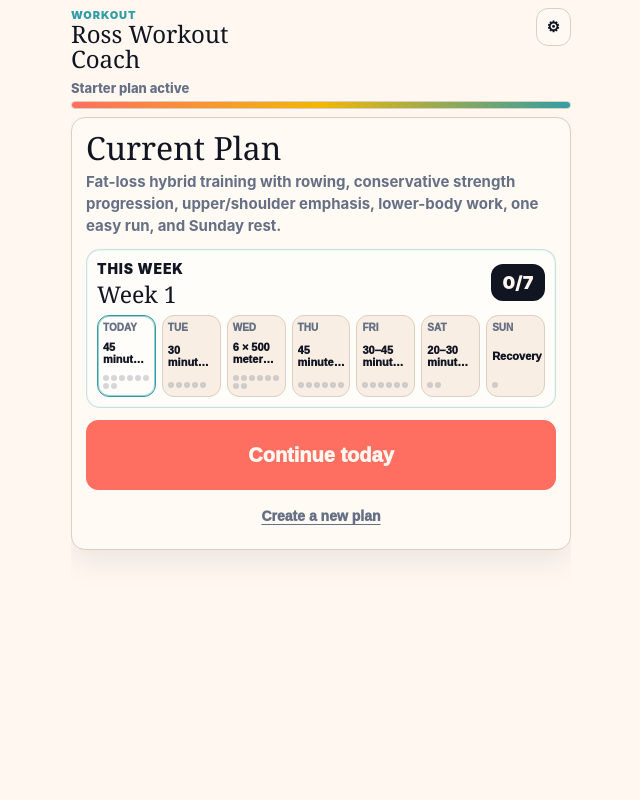
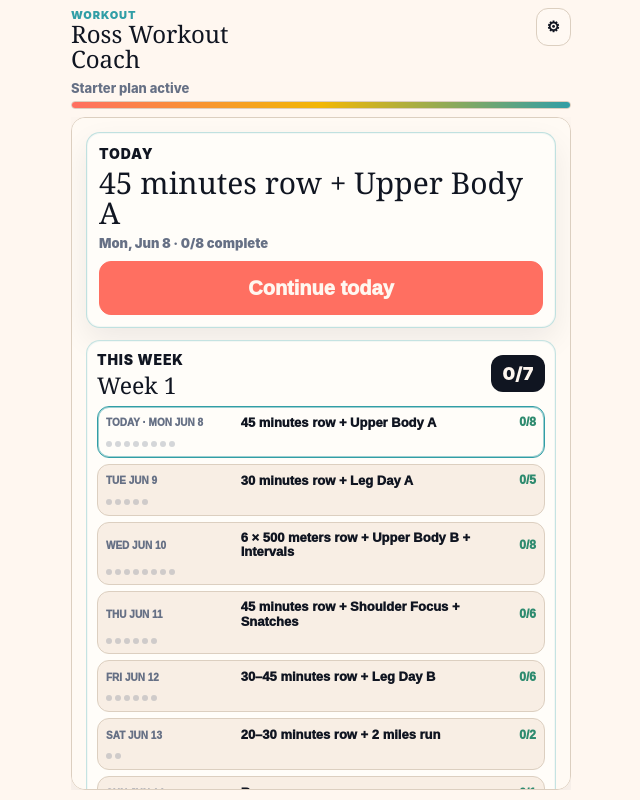
Before and after one commit to rosscrossapplesauce/ross-workout-app, a website: page index.html in a window 1280 px wide. Shown: the whole page, without its empty margins (319-959 px from the left). Drawn offline with Linux system fonts and the light colour scheme.

Commit message:
Simplify home visual hierarchy (#57)

```diff
--- a/app.js
+++ b/app.js
@@ -471,17 +471,34 @@ function homeWeekMarkup(model){
       </div>
     </section>`;
 }
+function homeTodayMarkup(model){
+  if(!model || !model.days || !model.days.length) return "";
+  const todayEntry = model.days.find(entry => entry.today) || model.days.find(entry => entry.current) || model.days[0];
+  const focus = dayFocus(todayEntry.day);
+  const dateLabel = planDateLabel(todayEntry.weekIndex, todayEntry.dayIndex) || todayEntry.day.day || "Today";
+  const itemLabel = todayEntry.items.length ? `${todayEntry.completed}/${todayEntry.items.length} complete` : "Recovery";
+  return `
+    <section class="todaySnapshot" aria-label="Today">
+      <div>
+        <div class="summaryTitle">Today</div>
+        <div class="todayTitle">${escapeHtml(focus)}</div>
+        <div class="todayMeta">${escapeHtml(dateLabel)} · ${escapeHtml(itemLabel)}</div>
+      </div>
+      <button class="primary continueBtn" onclick="continueCurrentPlan()">Continue today</button>
+    </section>`;
+}
 function homeWeekDayMarkup(entry){
   const focus = dayFocus(entry.day);
   const done = entry.items.length && entry.completed >= entry.items.length;
   const partial = entry.completed > 0 && !done;
   const label = planDateLabel(entry.weekIndex, entry.dayIndex) || entry.day.day || `Day ${entry.dayIndex + 1}`;
-  const shortLabel = label.split(",")[0].replace(/\s+\d+$/, "");
+  const shortLabel = label.replace(/,\s*/g, " ");
   return `
     <button type="button" class="weekDay ${entry.today ? "today" : ""} ${done ? "done" : ""} ${partial ? "partial" : ""}" onclick="jumpHomeToDay(${entry.weekIndex}, ${entry.dayIndex})">
-      <span>${escapeHtml(entry.today ? "Today" : shortLabel)}</span>
+      <span class="weekDayLabel">${escapeHtml(entry.today ? `Today · ${shortLabel}` : shortLabel)}</span>
       <strong>${escapeHtml(focus)}</strong>
-      <div class="weekDayDots">
+      <span class="weekDayCount">${entry.items.length ? `${entry.completed}/${entry.items.length}` : "Rest"}</span>
+      <div class="weekDayDots" aria-hidden="true">
         ${entry.items.length ? entry.items.map((item, index) => `<i class="${index < entry.completed ? "done" : ""}"></i>`).join("") : `<i class="done recovery"></i>`}
       </div>
     </button>`;
@@ -518,13 +535,9 @@ function renderHome(){
   $("overviewBtn").onclick = renderSettings;
   $("screen").innerHTML = `
     <section class="homePanel scrollPanel">
-      <div>
-        <div class="homeTitle">Current Plan</div>
-        <div class="homeText">${escapeHtml(activePlan.summary || "Fat-loss hybrid training with rowing, conservative strength progression, upper/shoulder emphasis, lower-body work, one easy run, and Sunday rest.")}</div>
-      </div>
+      ${homeTodayMarkup(homeWeek)}
       ${homeWeekMarkup(homeWeek)}
       <div class="homeActions">
-        <button class="primary continueBtn" onclick="continueCurrentPlan()">Continue today</button>
         <button class="textBtn" onclick="renderPlanStart()">Create a new plan</button>
       </div>
       ${planMessage && planMessageScope !== "settings" ? `<div class="planMessage">${escapeHtml(planMessage)}</div>` : ""}
--- a/style.css
+++ b/style.css
@@ -49,19 +49,23 @@ body[data-mode="settings"] main{justify-content:flex-start}
 .homeTitle{font-family:Georgia,"Times New Roman",serif;font-size:32px;line-height:.98;font-weight:500;letter-spacing:0}
 .homeText{font-size:15px;line-height:1.45;color:var(--muted);font-weight:750;margin-top:8px}
 .homeActions{display:flex;flex-direction:column;gap:8px}
-.continueBtn{min-height:70px;font-size:22px}
+.continueBtn{min-height:54px;font-size:19px}
+.todaySnapshot{background:#fffdf9;border:1px solid rgba(49,158,166,.3);border-radius:14px;padding:12px;display:flex;flex-direction:column;gap:10px;box-shadow:0 12px 30px rgba(16,21,33,.07),inset 0 0 0 1px rgba(49,158,166,.06)}
+.todayTitle{font-family:Georgia,"Times New Roman",serif;font-size:30px;line-height:1;font-weight:500;letter-spacing:0;display:-webkit-box;-webkit-line-clamp:2;-webkit-box-orient:vertical;overflow:hidden}
+.todayMeta{margin-top:7px;color:var(--muted);font-size:13px;font-weight:900}
 .weekSnapshot{background:#fffdf9;border:1px solid rgba(49,158,166,.28);border-radius:14px;padding:10px;display:flex;flex-direction:column;gap:9px;box-shadow:inset 0 0 0 1px rgba(49,158,166,.06)}
 .weekSnapshotTop{display:flex;align-items:center;justify-content:space-between;gap:10px}
 .weekSnapshotTitle{font-family:Georgia,"Times New Roman",serif;font-size:23px;line-height:1;font-weight:500}
 .weekSnapshotScore{min-width:54px;text-align:center;background:var(--ink);border-radius:12px;color:var(--ivory);font-size:18px;font-weight:950;padding:8px}
-.weekRail{display:grid;grid-template-columns:repeat(7,minmax(0,1fr));gap:6px}
-.weekDay{min-height:82px;padding:7px 5px;border-radius:12px;background:var(--soft);display:flex;flex-direction:column;align-items:flex-start;justify-content:space-between;text-align:left;gap:5px;overflow:hidden}
-.weekDay span{font-size:10px;line-height:1;color:var(--muted);font-weight:950;text-transform:uppercase}
-.weekDay strong{font-size:11px;line-height:1.05;color:var(--ink);font-weight:950;display:-webkit-box;-webkit-line-clamp:2;-webkit-box-orient:vertical;overflow:hidden}
+.weekRail{display:flex;flex-direction:column;gap:6px}
+.weekDay{min-height:52px;padding:8px;border-radius:12px;background:var(--soft);display:grid;grid-template-columns:minmax(72px,.8fr) minmax(0,1.6fr) auto;align-items:center;text-align:left;gap:8px;overflow:hidden}
+.weekDayLabel{font-size:10px;line-height:1.14;color:var(--muted);font-weight:950;text-transform:uppercase;white-space:normal}
+.weekDay strong{font-size:13px;line-height:1.12;color:var(--ink);font-weight:950;white-space:normal;overflow-wrap:anywhere}
+.weekDayCount{min-width:34px;text-align:right;font-size:12px;color:var(--green);font-weight:950}
 .weekDay.today{border-color:var(--teal);box-shadow:inset 0 0 0 1px rgba(49,158,166,.48);background:#fffdf9}
 .weekDay.done{background:rgba(46,139,111,.1);border-color:rgba(46,139,111,.34)}
 .weekDay.partial{border-color:rgba(242,183,5,.48);background:rgba(242,183,5,.1)}
-.weekDayDots{display:flex;gap:2px;flex-wrap:wrap;align-items:center;min-height:8px}
+.weekDayDots{grid-column:1/-1;display:flex;gap:3px;flex-wrap:wrap;align-items:center;min-height:8px}
 .weekDayDots i{width:6px;height:6px;border-radius:99px;background:rgba(102,112,133,.28)}
 .weekDayDots i.done{background:var(--green)}
 .weekDayDots i.recovery{background:var(--teal)}
```
Also changed, not shown: product/APP_QUALITY_SYSTEM.md (+13 -0 lines), product/FUTURE_CHANGE_CHECKLIST.md (+6 -5 lines), tests/user-flows.spec.js (+11 -1 lines).
